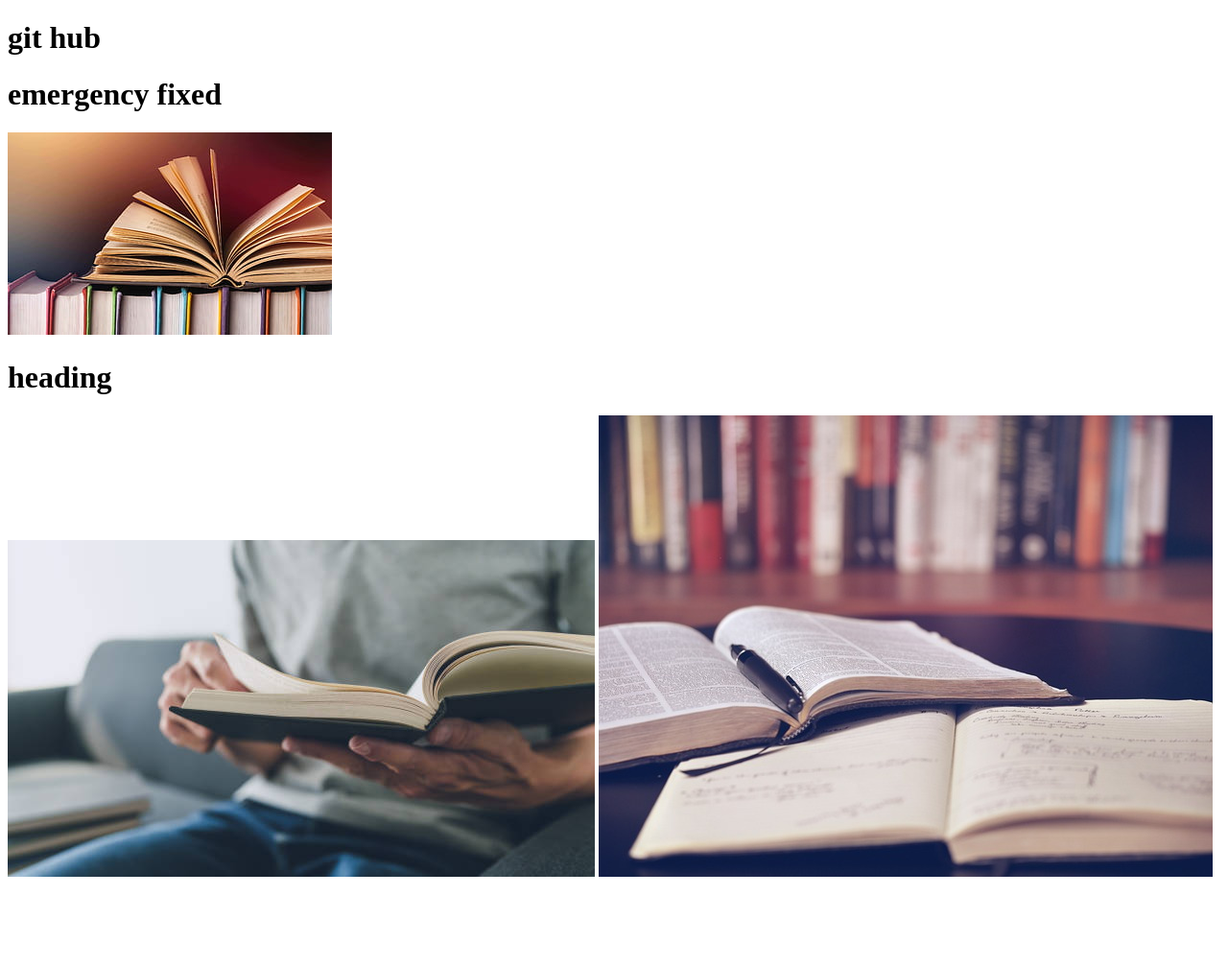
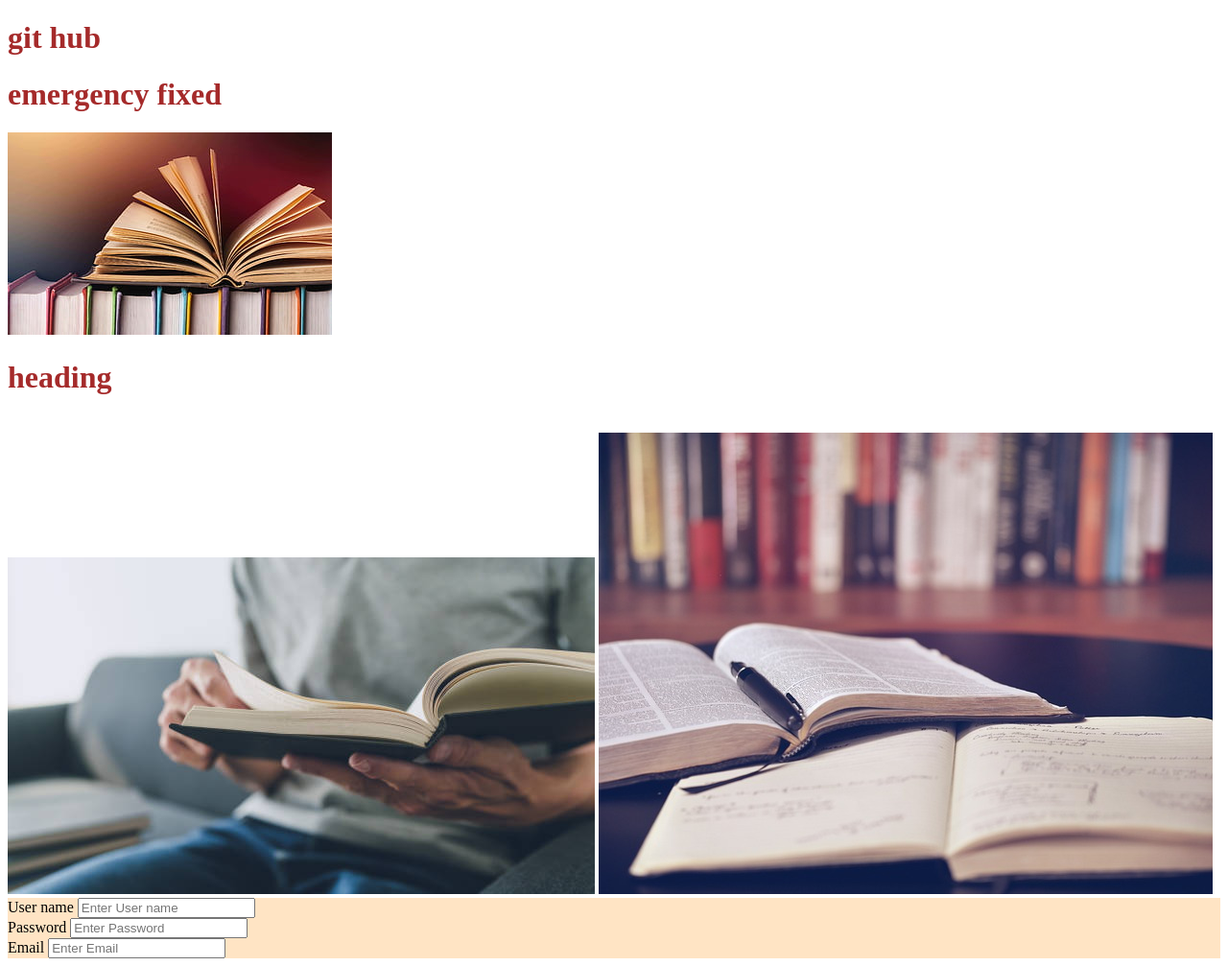
Before and after one commit to maviaal/myfirstgitproject, a plain HTML site: page index.html in a window 1280 px wide. Shown: the whole page at 96% size. Before the commit the page ends 926 px from the top, so only its background shows below. Drawn offline with Linux system fonts and the light colour scheme.

Commit message:
added contact form in index file

```diff
--- a/index.html
+++ b/index.html
@@ -4,13 +4,33 @@
     <meta charset="UTF-8">
     <meta name="viewport" content="width=device-width, initial-scale=1.0">
     <title>hello world</title>
+    <style>
+        h1{
+            color: brown;
+        }
+        .Contactform {
+            background-color: bisque;
+        }
+    </style>
 </head>
 <body>
     <h1>git hub</h1>
     <h1>emergency fixed</h1>
     <img src="a2.jpg" alt="">
 <h1>heading</h1>
+<br>
     <img src="a1.jpg" alt="">
     <img src="open-book-1428428_640.jpg" alt="">
+
+    <form action="Contactform" class="Contactform">
+        <label for="User name">User name</label>
+        <input type="text" name="User name" id="User name" placeholder="Enter User name">
+        <br>
+        <label for="Password">Password</label>
+        <input type="password" name="Password" id="Password" placeholder="Enter Password">
+        <br>
+        <label for="Email">Email</label>
+        <input type="text" name="Email" id="Email" placeholder="Enter Email">
+     </form>
 </body>
 </html>
```
